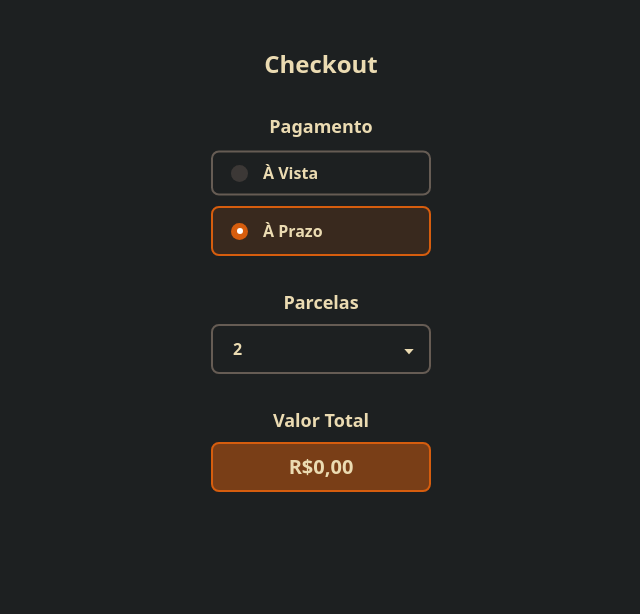
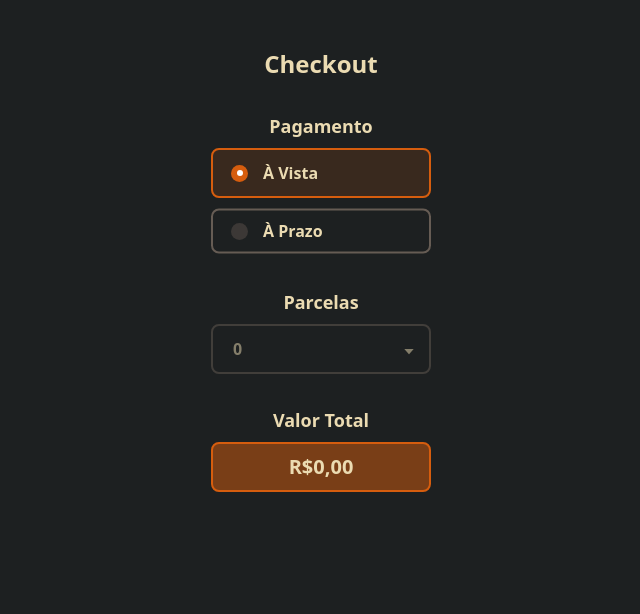
Before and after one commit to guskka/PWIII, a PHP site: page / in a window 1280 px wide. Shown: the part 84-698 px from the top of the page, without its empty margins (319-959 px from the left). Run offline with PHP 8.4, Linux system fonts and the light colour scheme; style sheets or scripts are compiled from the project's sources; some libraries are stand-ins or nearby versions.

Commit message:
feat: implement payment type selection and update styles for parcelas

```diff
--- a/3 - Loja Controle Vendas/index.html
+++ b/3 - Loja Controle Vendas/index.html
@@ -1118,10 +1118,10 @@
             <label class="label">
               <input
                 type="radio"
-                id=""
-                checked=""
+                id="aVista"
                 name="value-radio"
                 value=""
+                checked
               />
               <p class="font-semibold">À Vista</p>
             </label>
@@ -1129,29 +1129,55 @@
           <!-- Radio by Na3ar-17 -->
           <div class="radio-input">
             <label class="label">
-              <input
-                type="radio"
-                id=""
-                checked=""
-                name="value-radio"
-                value=""
-              />
+              <input type="radio" id="aPrazo" name="value-radio" value="" />
               <p class="font-semibold">À Prazo</p>
             </label>
           </div>
         </div>
         <div class="flex flex-col gap-2 w-full">
           <h3 class="text-center text-lg font-semibold">Parcelas</h3>
-          <div class="divParcelas">
+          <div
+            id="divParcelas"
+            class="flex h-[50px] rounded-lg border-2 border-bg-3 font-semibold cursor-pointer outline-none transition-all ease-in-out duration-300 hover:bg-orange-h/15 hover:border-orange-h"
+          >
             <select
-              class="selectParcelas outline-none w-full px-[20px] cursor-pointer appearance-none"
+              id="parcelas"
+              class="checked:rounded-lg checked:border-2 checked:border-orange-h checked:bg-orange-h/15 outline-none w-full px-[20px] cursor-pointer appearance-none"
               name=""
-              id=""
+              disabled
             >
-              <option value="2">2</option>
-              <option value="3">3</option>
-              <option value="4">4</option>
-              <option value="5">5</option>
+              <option
+                class="bg-bg-0-h checked:bg-orange-h checked:border-2 checked:border-orange-h"
+                value="1"
+                id="optNenhuma"
+                hidden
+              >
+                0
+              </option>
+              <option
+                class="bg-bg-0-h checked:bg-orange-h checked:border-2 checked:border-orange-h"
+                value="2"
+              >
+                2
+              </option>
+              <option
+                class="bg-bg-0-h checked:bg-orange-h checked:border-2 checked:border-orange-h"
+                value="3"
+              >
+                3
+              </option>
+              <option
+                class="bg-bg-0-h checked:bg-orange-h checked:border-2 checked:border-orange-h"
+                value="4"
+              >
+                4
+              </option>
+              <option
+                class="bg-bg-0-h checked:bg-orange-h checked:border-2 checked:border-orange-h"
+                value="5"
+              >
+                5
+              </option>
             </select>
             <div class="relative right-3 top-3.5 pointer-events-none">
               <i class="bx bx-caret-down"></i>
@@ -1181,6 +1207,7 @@
 
     <script src="src/components/navbar.js"></script>
     <script src="src/components/quantidadeProduto.js"></script>
+    <script src="src/components/tipoPagamento.js"></script>
     <script src="src/components/sliderProdutos.js"></script>
   </body>
 </html>
--- /dev/null
+++ b/3 - Loja Controle Vendas/src/components/tipoPagamento.js
@@ -0,0 +1,37 @@
+const aVista = document.getElementById("aVista");
+const aPrazo = document.getElementById("aPrazo");
+const divParcelas = document.getElementById("divParcelas");
+const parcelas = document.getElementById("parcelas");
+
+divParcelas.classList.remove(
+  "hover:bg-orange-h/15",
+  "hover:border-orange-h",
+  "cursor-pointer",
+  "border-orange-h",
+);
+divParcelas.classList.add("opacity-50", "border-bg-3");
+parcelas.classList.add("cursor-not-allowed");
+
+aVista.addEventListener("change", () => {
+  parcelas.disabled = true;
+  parcelas.selectedIndex = 0;
+  divParcelas.classList.remove(
+    "hover:bg-orange-h/15",
+    "hover:border-orange-h",
+    "cursor-pointer",
+    "border-orange-h",
+  );
+  divParcelas.classList.add("opacity-50", "border-bg-3");
+});
+
+aPrazo.addEventListener("change", () => {
+  parcelas.disabled = false;
+  parcelas.selectedIndex = 1;
+  divParcelas.classList.remove("opacity-50", "border-bg-3");
+  divParcelas.classList.add(
+    "hover:bg-orange-h/15",
+    "hover:border-orange-h",
+    "cursor-pointer",
+    "border-bg-3",
+  );
+});
--- a/3 - Loja Controle Vendas/src/select.css
+++ /dev/null
@@ -1,21 +0,0 @@
-.divParcelas {
-  @apply flex h-[50px] rounded-lg border-2 border-bg-3 font-semibold transition-all ease-in-out duration-250 cursor-pointer;
-  outline: none;
-}
-
-.divParcelas:hover {
-  @apply bg-orange-h/15 border-orange-h;
-  transition: all 0.5s ease;
-}
-
-.selectParcelas:checked {
-  @apply rounded-lg border-2 border-orange-h bg-orange-h/15;
-}
-
-.selectParcelas option {
-  @apply bg-bg-0-h;
-}
-
-.selectParcelas option:checked {
-  @apply checked:bg-orange-h checked:border-2 checked:border-orange-h;
-}
--- a/3 - Loja Controle Vendas/src/style.css
+++ b/3 - Loja Controle Vendas/src/style.css
@@ -3,4 +3,3 @@
 @import "./colors.css";
 @import "./checkbox.css";
 @import "./radio.css";
-@import "./select.css";
```
